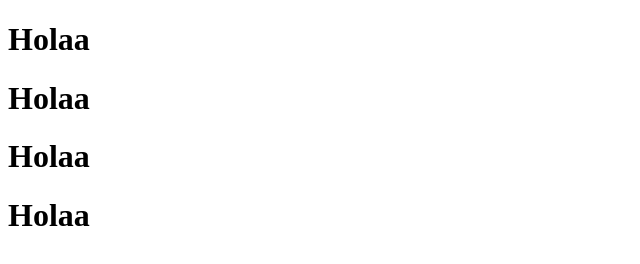
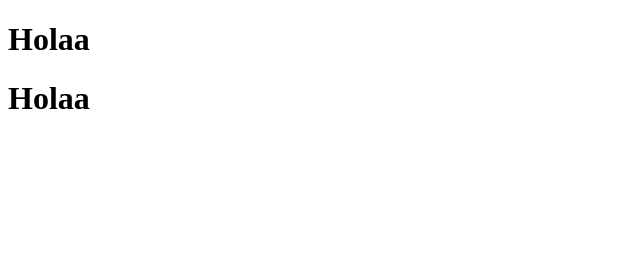
Before and after one commit to 6CV25Equipo3/ProyectoIS6CV25Equipo3, a plain HTML site: page index.html in a window 1280 px wide. Shown: the whole page, without its empty margins (0-640 px from the left). Drawn offline with Linux system fonts and the light colour scheme.

Commit message:
Tercer commit de prueba

```diff
--- a/index.html
+++ b/index.html
@@ -9,7 +9,6 @@
 <body>
     <h1>Holaa</h1>
     <h1>Holaa</h1>
-    <h1>Holaa</h1>
-    <h1>Holaa</h1>
+
 </body>
 </html>
```
Also changed, not shown: Modulos/login.js (added).
